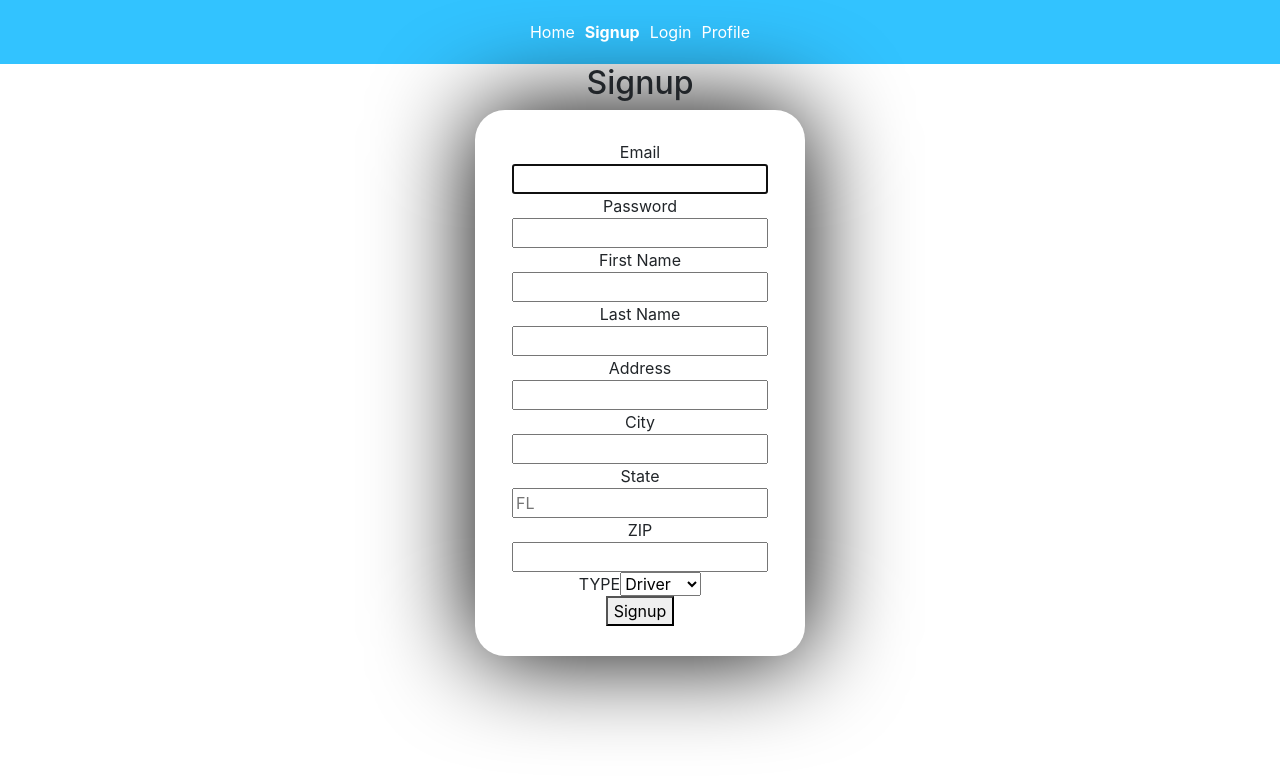
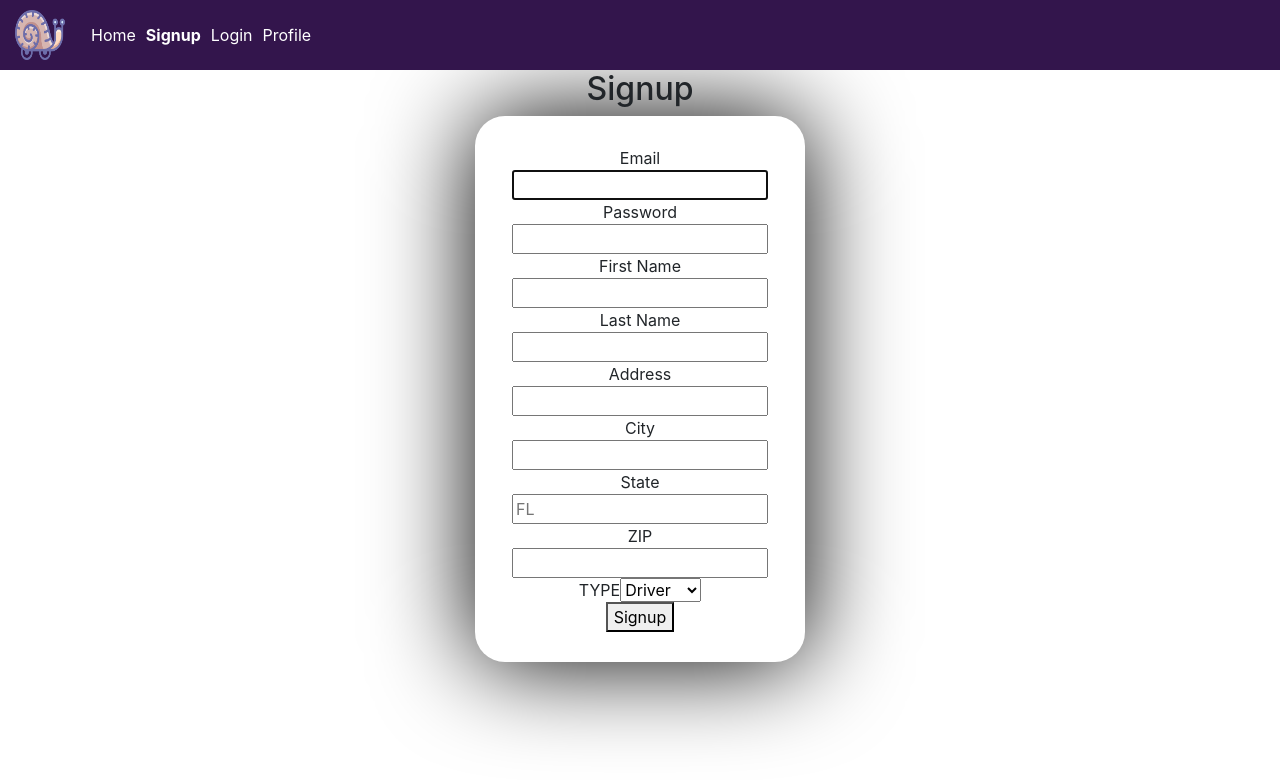
Before and after one commit to vhickam/esCarGo, a React (Create React App) app in the folder client/: page /signup in a window 1280 px wide. Shown: the top 780 px of the page. Built offline with nearby package versions, Linux system fonts and the light colour scheme; what google-maps-react would draw is missing.

Commit message:
some styling

```diff
--- a/client/src/components/App.jsx
+++ b/client/src/components/App.jsx
@@ -33,15 +33,46 @@ export default class App extends Component {
   render() {
     return (
       <div className="App">
-        <header className="App-header">
-          <NavLink to="/" exact>Home</NavLink>
-          {/* <NavLink to="/countries">Countries</NavLink> */}
-          {/* <NavLink to="/add-country">Add country</NavLink> */}
+        <header className="App-header navbar navbar-expand-lg">
+          <NavLink to="#" className="navbar-brand">  <img src="images/snail.png" width="50" height="50" className="d-inline-block align-top" alt=""></img>
+          </NavLink>
+
+          <button className="navbar-toggler" type="button" data-toggle="collapse" data-target="#navbarNav" aria-controls="navbarNav" aria-expanded="false" aria-label="Toggle navigation">
+            <span className="navbar-toggler-icon"></span>
+          </button>
+
+          <div className="collapse navbar-collapse" id="navbarNav">
+            <ul className="navbar-nav">
+              <li className="nav-item active">
+                <NavLink to="/" exact>Home</NavLink>
+              </li>
+              <li className="nav-item">
+              {!api.isLoggedIn() && <NavLink to="/signup">Signup</NavLink>}
+              </li>
+              <li className="nav-item">
+              {!api.isLoggedIn() && <NavLink to="/login">Login</NavLink>}
+              </li>
+              <li className="nav-item">
+              {api.isLoggedIn() && <Link to="/" onClick={(e) => this.handleLogoutClick(e)}>Logout</Link>}
+              </li>
+              <li className="nav-item">
+              <NavLink to="/profile">Profile</NavLink>
+              </li>
+            </ul>
+          </div>
+
+          {/* <NavLink to="/" exact>Home</NavLink>
           {!api.isLoggedIn() && <NavLink to="/signup">Signup</NavLink>}
           {!api.isLoggedIn() && <NavLink to="/login">Login</NavLink>}
           {api.isLoggedIn() && <Link to="/" onClick={(e) => this.handleLogoutClick(e)}>Logout</Link>}
-          <NavLink to="/profile">Profile</NavLink>
+          <NavLink to="/profile">Profile</NavLink> */}
         </header>
+
+
+
+
+
+
         <Switch>
           <Route path="/" exact component={Home} />
           <Route path='/add-package' component={AddPackage} />
--- a/client/src/index.js
+++ b/client/src/index.js
@@ -4,6 +4,7 @@ import './index.scss';
 import { BrowserRouter as Router } from 'react-router-dom';
 import App from './components/App.jsx';
 import '../node_modules/bootstrap/scss/bootstrap.scss';
+import 'bootstrap/dist/css/bootstrap.css';
 
 // import registerServiceWorker from './registerServiceWorker';
 
--- a/client/src/index.scss
+++ b/client/src/index.scss
@@ -1,6 +1,6 @@
 // --------------------
 // Definition of variables
-$primary: #32c3ff;
+$primary: #33154c;
 
 
 // ----------------------------------------
@@ -50,7 +50,7 @@ body {
 
   .App-header {
     background-color: $primary;
-    padding: 20px;
+    padding: 10px;
     color: white;
 
     a {
```
Also changed, not shown: client/src/components/pages/Address.jsx (added, +32 -0 lines), client/public/images/snail.png (added).
